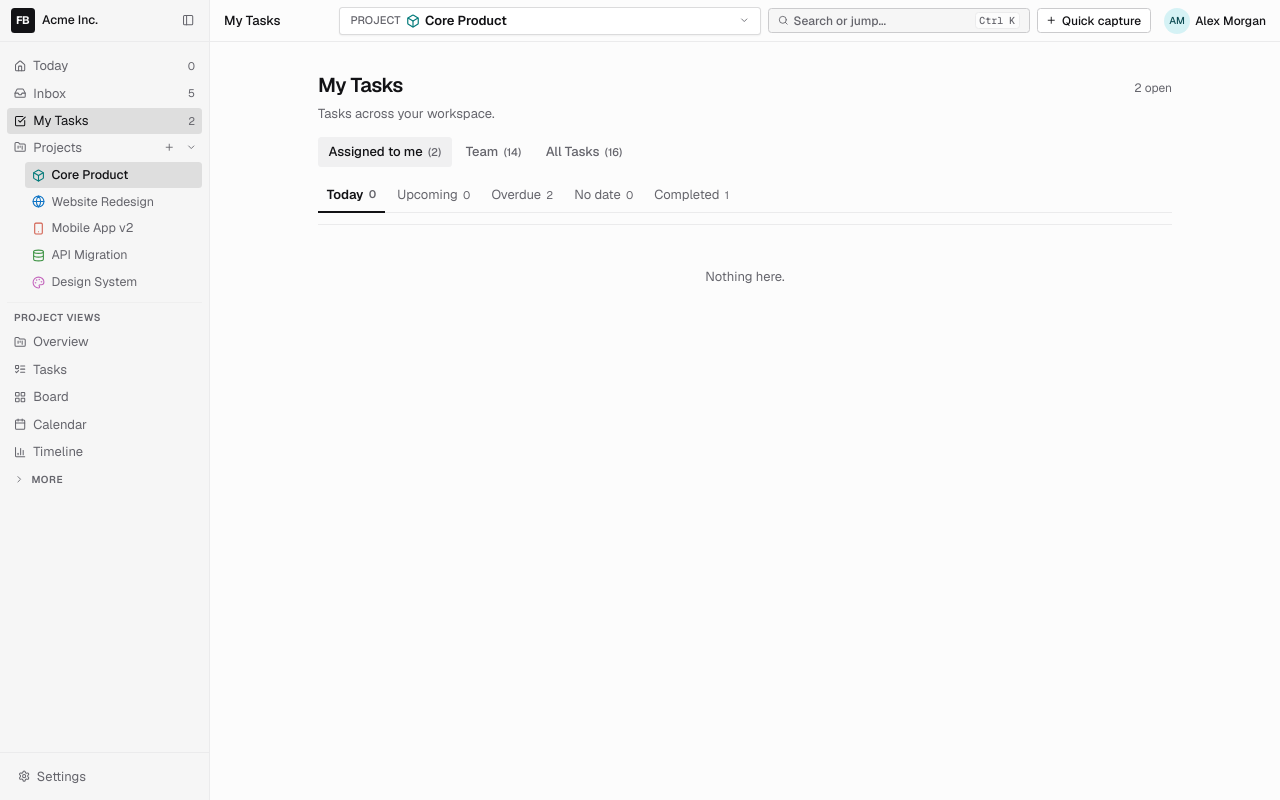
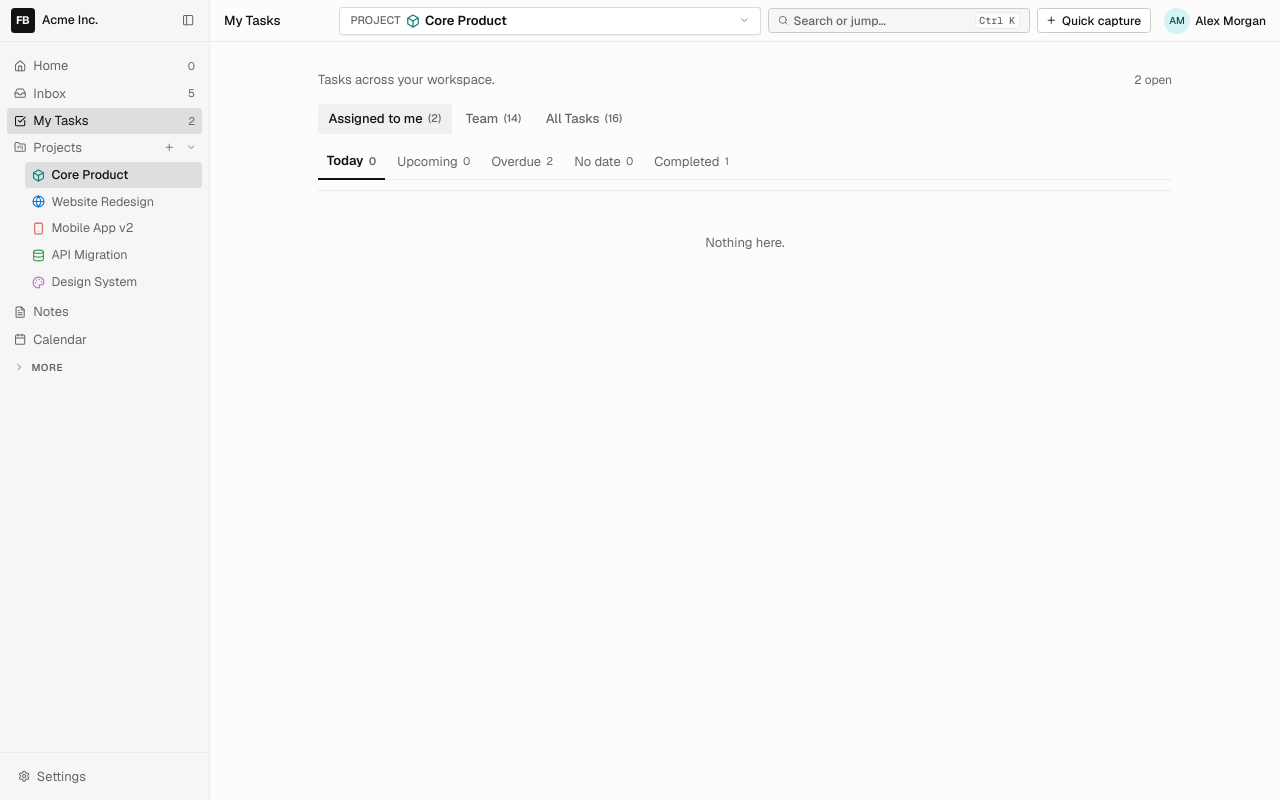
Before and after one commit to kalelooz/planglade, a Next.js app: page /my-tasks in a window 1280 px wide. Built offline with nearby package versions, Linux system fonts and the light colour scheme.

Commit message:
Align app shell nav with active roadmap

```diff
--- a/src/app/my-tasks/page.tsx
+++ b/src/app/my-tasks/page.tsx
@@ -78,11 +78,10 @@ export default function MyTasks() {
       <div className="flex">
       <div className="min-w-0 flex-1">
       <div className="mx-auto w-full max-w-5xl px-6 py-8">
-        <div className="mb-1 flex items-baseline justify-between">
-          <h1 className="text-[20px] font-semibold tracking-tight">My Tasks</h1>
+        <div className="mb-4 flex items-center justify-between">
+          <p className="text-[13px] text-muted-foreground">Tasks across your workspace.</p>
           <span className="text-[12px] text-muted-foreground">{openCount} open</span>
         </div>
-        <p className="mb-4 text-[13px] text-muted-foreground">Tasks across your workspace.</p>
 
         {/* Scope filter: Mine / Team / All */}
         <div className="mb-3 flex items-center gap-1 text-[13px]">
--- a/src/components/lovable/shell.tsx
+++ b/src/components/lovable/shell.tsx
@@ -89,30 +89,31 @@ export function AppShell({ children, title, tabs, toolbar }: {
   }, []);
 
   const navBeforeProjects: NavItem[] = [
-    { to: "/", label: "Today", icon: Home, count: todayCount },
+    { to: "/", label: "Home", icon: Home, count: todayCount },
     { to: "/inbox", label: "Inbox", icon: Inbox, count: inboxCount },
     { to: "/my-tasks", label: "My Tasks", icon: CheckSquare, count: myTasksCount },
   ];
 
+  const navAfterProjects: NavItem[] = [
+    { to: "/notes", label: "Notes", icon: FileText },
+    { to: "/calendar", label: "Calendar", icon: Calendar },
+  ];
+
   const navMore = [
-    { to: "/notes", label: "Notes", icon: FileText },
     { to: "/connections", label: "Connections", icon: Network },
     { to: "/activity", label: "Activity", icon: Activity },
     { to: "/team", label: "Team", icon: Users },
+    { to: "/work-items", label: "Tasks", icon: ListTodo },
+    { to: "/board", label: "Board", icon: LayoutGrid },
+    { to: "/timeline", label: "Timeline", icon: BarChart3 },
     { to: "/report", label: "Reports", icon: BarChart3 },
-  ];
-  const projectViewLinks: NavItem[] = [
-    { to: activeProjectId ? `/projects?project=${activeProjectId}` : "/projects", label: "Overview", icon: FolderKanban },
-    { to: activeProjectId ? `/work-items?project=${activeProjectId}` : "/work-items", label: "Tasks", icon: ListTodo },
-    { to: activeProjectId ? `/board?project=${activeProjectId}` : "/board", label: "Board", icon: LayoutGrid },
-    { to: activeProjectId ? `/calendar?project=${activeProjectId}` : "/calendar", label: "Calendar", icon: Calendar },
-    { to: activeProjectId ? `/timeline?project=${activeProjectId}` : "/timeline", label: "Timeline", icon: BarChart3 },
   ];
 
   // Flat list used for the collapsed icon rail
   const navMain: NavItem[] = [
     ...navBeforeProjects,
     { to: "/projects", label: "Projects", icon: FolderKanban },
+    ...navAfterProjects,
   ];
 
   const submitQuick = () => {
@@ -251,12 +252,7 @@ export function AppShell({ children, title, tabs, toolbar }: {
                   })}
                 </div>
               )}
-              <div className="mt-2 border-t border-border/60 pt-2">
-                <div className="px-2 pb-1 text-[10px] font-semibold uppercase tracking-wider text-muted-foreground">
-                  Project views
-                </div>
-                <SidebarSection items={projectViewLinks} isActive={isActive} collapsed={false} />
-              </div>
+              <SidebarSection items={navAfterProjects} isActive={isActive} collapsed={false} />
               <SidebarCollapsible
                 label="More"
                 open={moreOpen}
@@ -268,8 +264,6 @@ export function AppShell({ children, title, tabs, toolbar }: {
           ) : (
             <>
               <SidebarSection items={navMain} isActive={isActive} collapsed={true} />
-              <SidebarSection items={projectViewLinks} isActive={isActive} collapsed={true} />
-              <SidebarSection items={navMore} isActive={isActive} collapsed={true} />
             </>
           )}
         </nav>
@@ -437,12 +431,7 @@ export function AppShell({ children, title, tabs, toolbar }: {
                   })}
                 </div>
               )}
-              <div className="mt-2 border-t border-border/60 pt-2">
-                <div className="px-2 pb-1 text-[10px] font-semibold uppercase tracking-wider text-muted-foreground">
-                  Project views
-                </div>
-                <SidebarSection items={projectViewLinks} isActive={isActive} collapsed={false} onNavigate={() => setMobileNavOpen(false)} />
-              </div>
+              <SidebarSection items={navAfterProjects} isActive={isActive} collapsed={false} onNavigate={() => setMobileNavOpen(false)} />
               <SidebarCollapsible
                 label="More"
                 open={moreOpen}
```
Also changed, not shown: 1 other file (tests, documents, lock files or other folders).
